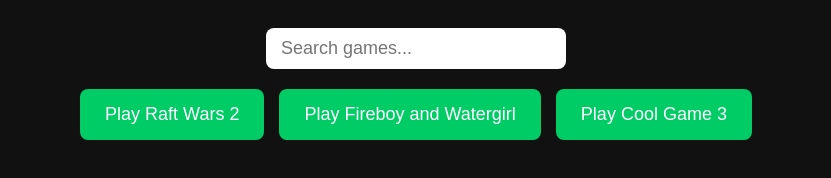
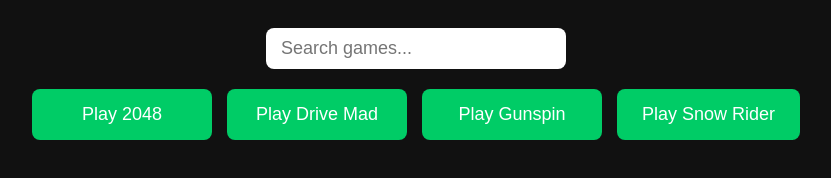
Before and after one commit to Levy3014/gams, a plain HTML site: page index.html in a window 1280 px wide. Shown: the whole page, without its empty margins (224-1055 px from the left). Drawn offline with Linux system fonts and the light colour scheme.

Commit message:
Update index.html

```diff
--- a/index.html
+++ b/index.html
@@ -53,18 +53,17 @@
   <div id="buttonsContainer"></div>
 
   <script>
-    // Your game list here (edit this or generate later)
     const games = [
-      { name: "Raft Wars 2", url: "https://sch00l.work.gd/raftwars2" },
-      { name: "Fireboy and Watergirl", url: "https://fireboywatergirl.example.com" },
-      { name: "Cool Game 3", url: "https://coolgame3.example.com" },
-      // Add more games here
+      { name: "2048", url: "2048.html" },
+      { name: "Drive Mad", url: "drivemad.html" },
+      { name: "Gunspin", url: "gunspin.html" },
+      { name: "Snow Rider", url: "snowrider.html" }
+      // Add any other simple games you want here
     ];
 
     const buttonsContainer = document.getElementById("buttonsContainer");
     const searchInput = document.getElementById("searchInput");
 
-    // Create buttons for all games matching the filter
     function renderButtons(filter = "") {
       buttonsContainer.innerHTML = "";
       const filteredGames = games.filter(game =>
@@ -81,7 +80,6 @@
       }
     }
 
-    // Open a new about:blank tab with iframe for the game
     function launchGame(gameUrl) {
       const gameWindow = window.open("about:blank", "_blank");
       const html = `
@@ -102,12 +100,10 @@
       gameWindow.document.close();
     }
 
-    // Filter buttons as user types
     searchInput.addEventListener("input", () => {
       renderButtons(searchInput.value);
     });
 
-    // Initial render
     renderButtons();
   </script>
 </body>
```
